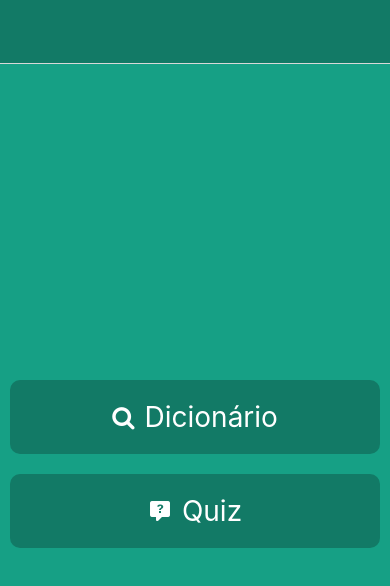
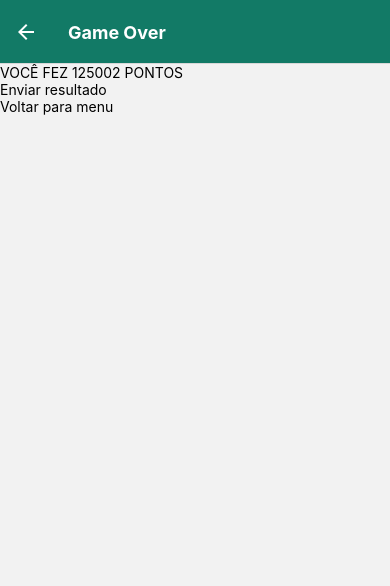
Before and after one commit to kayehol/siglario, a React Native app: screen /GameOver in a window 390 px wide. Before the commit this address had no page. Shown: the top 586 px of the page. Built offline with nearby package versions, Linux system fonts and the light colour scheme.

Commit message:
Adiciona tela de game over

```diff
--- a/App.js
+++ b/App.js
@@ -8,6 +8,7 @@ import Dicionario from './components/Dicionario/Dicionario.js';
 import Quiz from './components/Quiz/Quiz.js';
 import SiglaDetalhe from './components/Dicionario/SiglaDetalhe.js';
 import Ranking from './components/Quiz/Ranking.js';
+import GameOver from './components/Quiz/GameOver.js';
 
 const Stack = createNativeStackNavigator();
 
@@ -52,6 +53,11 @@ export default function App() {
           component={Ranking}
           options={{ title: 'Ranking' }}
         />
+        <Stack.Screen
+          name="GameOver"
+          component={GameOver}
+          options={{ title: 'Game Over'}}
+        />
       </Stack.Navigator>
     </NavigationContainer>
   );
--- /dev/null
+++ b/components/Quiz/GameOver.js
@@ -0,0 +1,17 @@
+import { View, Text, StyleSheet, TouchableOpacity } from "react-native";
+
+export default function GameOver() {
+    return (
+        <View>
+            <Text>VOCÊ FEZ 125002 PONTOS</Text>
+            <View>
+                <TouchableOpacity>
+                    <Text>Enviar resultado</Text>
+                </TouchableOpacity>
+                <TouchableOpacity>
+                    <Text>Voltar para menu</Text>
+                </TouchableOpacity>
+            </View>
+        </View>
+    )
+}
```
